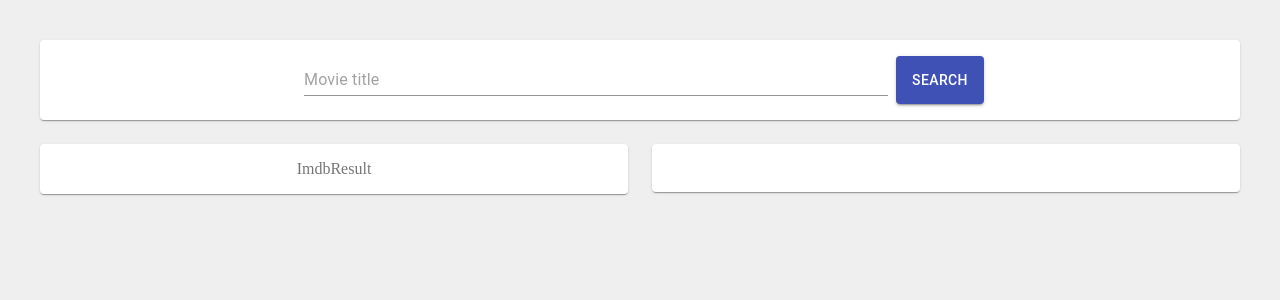
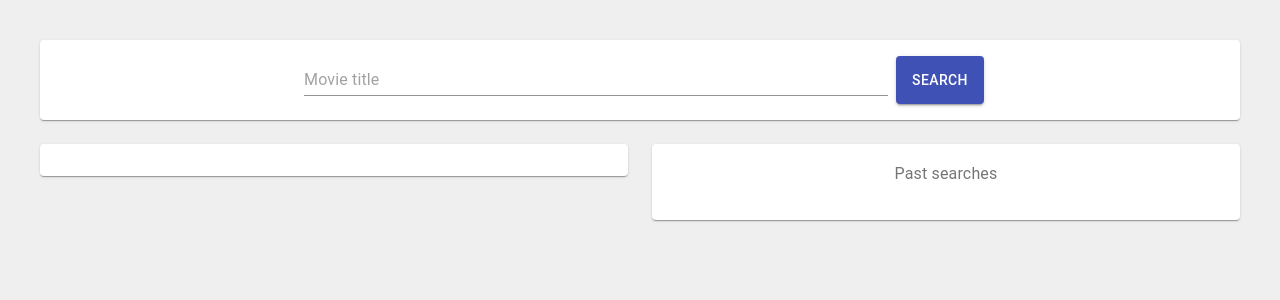
Before and after one commit to mkinkela1/imdb-front, a React (Create React App) app: page / in a window 1280 px wide. Shown: the top 300 px of the page. Built offline with nearby package versions, Linux system fonts and the light colour scheme.

Commit message:
feat(past-searches): add "Past searches" heading

```diff
--- a/src/components/ImdbResult/ImdbResult.tsx
+++ b/src/components/ImdbResult/ImdbResult.tsx
@@ -1,6 +1,7 @@
-import React, {FunctionComponent} from "react";
+import React, {FunctionComponent, useContext} from "react";
 import Paper from "@material-ui/core/Paper";
 import {makeStyles} from "@material-ui/core/styles";
+import {ImdbContext} from "../../contexts/ImdbContext";
 
 interface ImdbResultProps {}
 
@@ -14,10 +15,12 @@ const useStyles = makeStyles((theme) => ({
 
 const ImdbResult: FunctionComponent<ImdbResultProps> = () => {
 
+  const { movie } = useContext(ImdbContext);
+
   const classes = useStyles();
 
   return (
-    <Paper className={classes.paper}>ImdbResult</Paper>
+    <Paper className={classes.paper}>{movie?.Title}</Paper>
   );
 }
 
--- a/src/components/PastSearches/PastSearches.tsx
+++ b/src/components/PastSearches/PastSearches.tsx
@@ -3,7 +3,7 @@ import {
   Paper,
   List,
   ListItem,
-  ListItemText
+  ListItemText, Typography
 } from "@material-ui/core";
 import {makeStyles} from "@material-ui/core/styles";
 import {ImdbContext} from "../../contexts/ImdbContext";
@@ -32,6 +32,9 @@ const PastSearches: FunctionComponent<PastSearchesProps> = () => {
 
   return (
     <Paper className={classes.paper}>
+      <Typography variant="subtitle1">
+        Past searches
+      </Typography>
       <List>
         {!pastSearches?.length ?
           '' :
```
